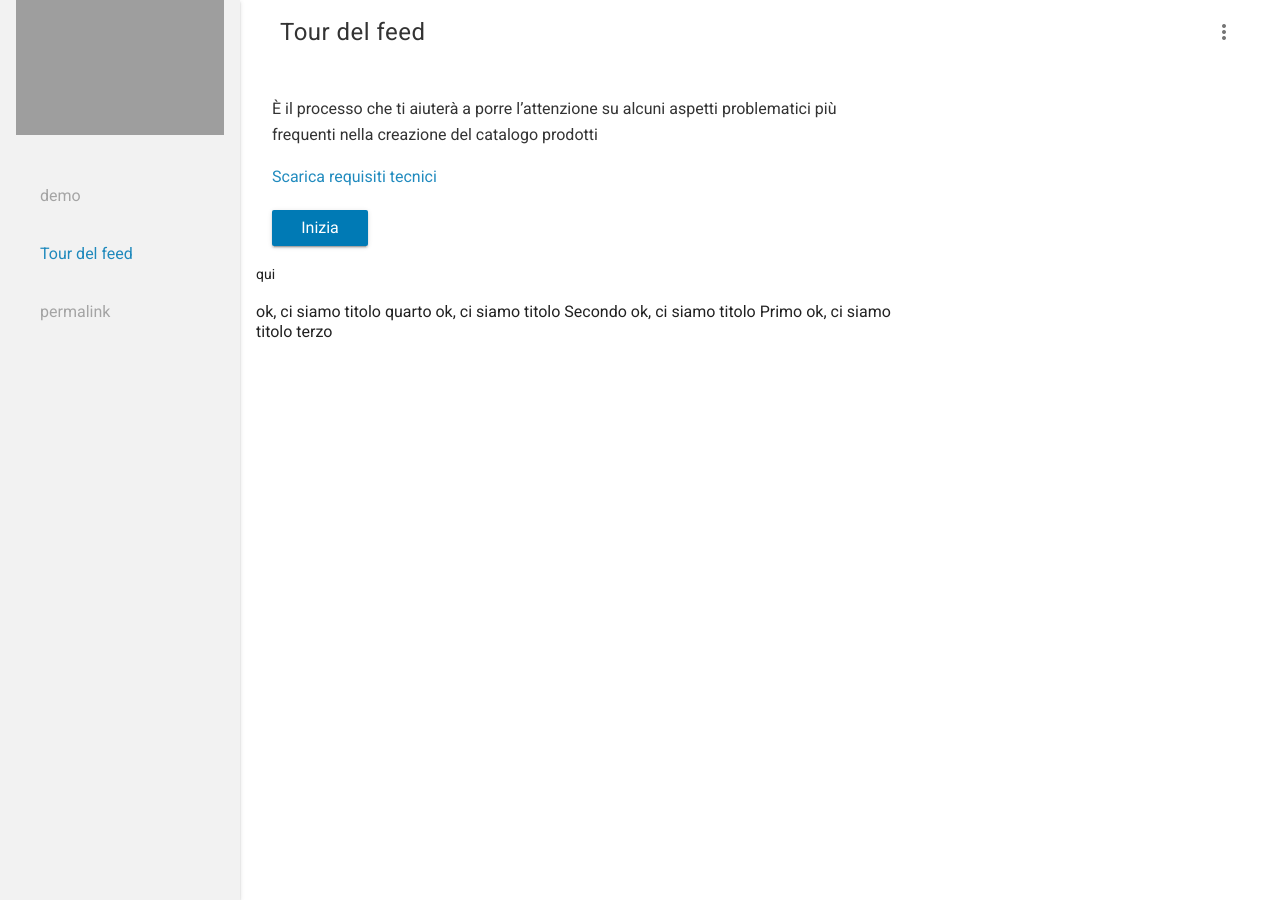
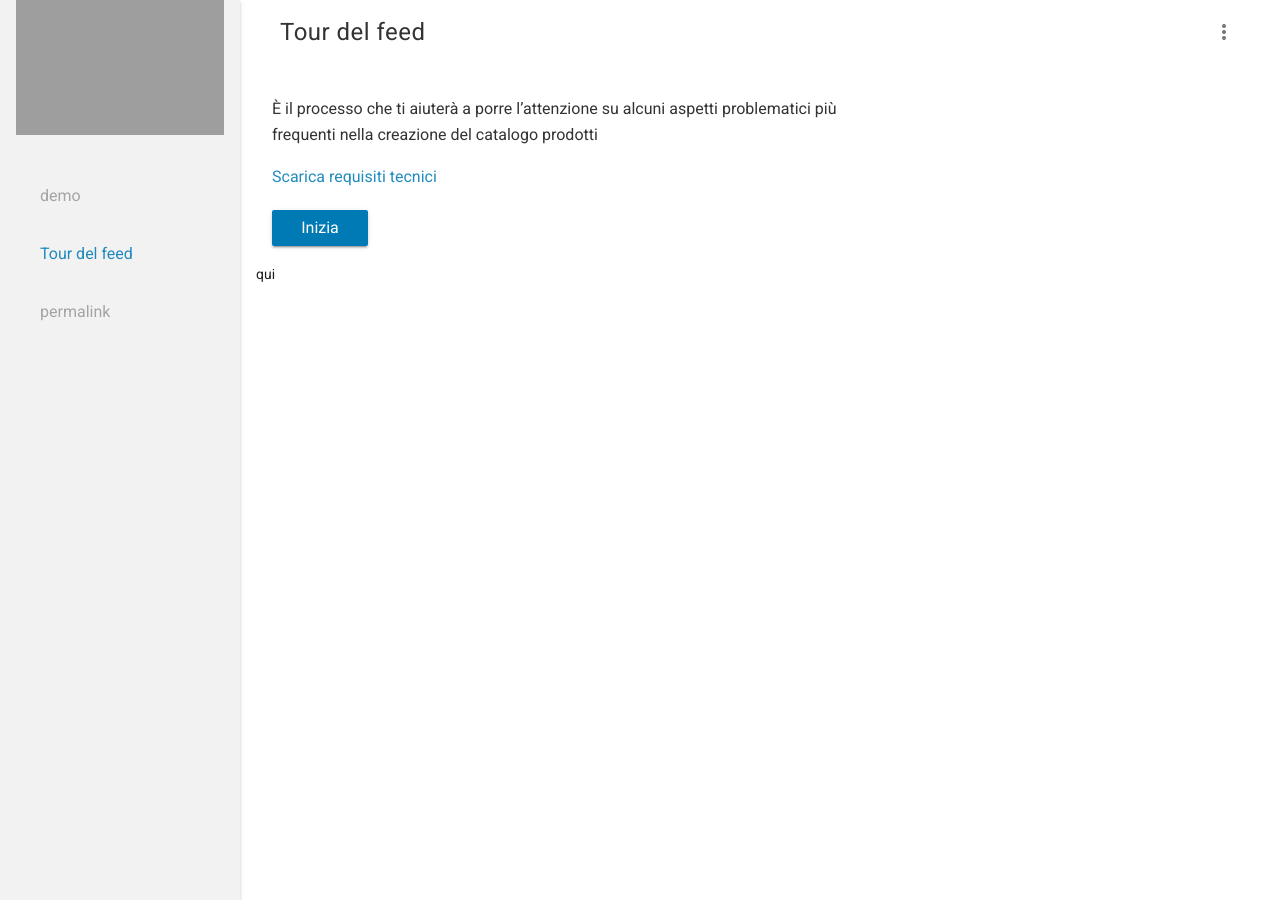
Before and after one commit to noemi-84/tourdelfeed, a Jekyll site: the page built from index.html, in a window 1280 px wide. Built offline with Jekyll 4.4.1, drawn with Linux system fonts in a browser that asks for light colours; nearby versions of some CDN libraries; grey boxes are pictures that could not be loaded.

Commit message:
confronto i titoli

```diff
--- a/_layouts/default.html
+++ b/_layouts/default.html
@@ -31,7 +31,7 @@
 
               {% for page in site.pages %}
               {% for step in site.step %}
-              	{% if page.url == '/permalink.html' %}
+              	{% if page.title == step.title %}
                 	ok, ci siamo
                     {{ step.post }}
                     titolo
```
